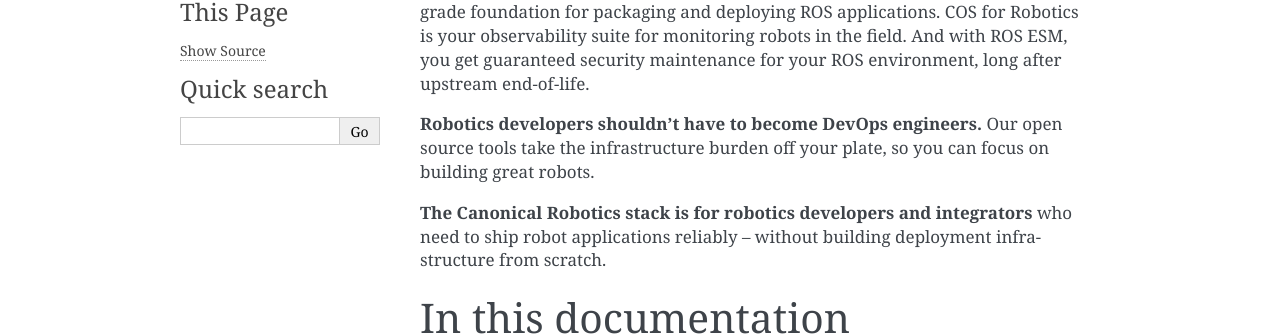
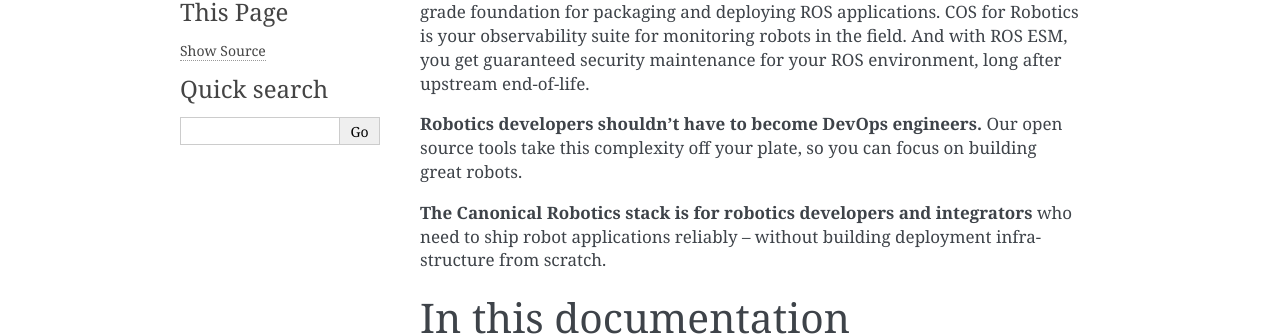
Before and after one commit to canonical/robotics_documentation, a Sphinx documentation site: the page built from docs/index.rst, in a window 1280 px wide. Shown: the part 215-551 px from the top of the page. Built offline with Sphinx 7.4.7, drawn with Linux system fonts in a browser that asks for light colours; pages that are not in the unit, such as notebooks, are missing from menus.

Commit message:
Apply suggestion from @florcabral

```diff
--- a/docs/index.rst
+++ b/docs/index.rst
@@ -14,7 +14,7 @@
 
 **The Canonical Robotics stack is your end-to-end infrastructure, from first build to global fleet.** Ubuntu Core and Snaps give you a reliable, production-grade foundation for packaging and deploying ROS applications. COS for Robotics is your observability suite for monitoring robots in the field. And with ROS ESM, you get guaranteed security maintenance for your ROS environment, long after upstream end-of-life.
 
-**Robotics developers shouldn't have to become DevOps engineers.** Our open source tools take the infrastructure burden off your plate, so you can focus on building great robots.
+**Robotics developers shouldn't have to become DevOps engineers.** Our open source tools take this complexity off your plate, so you can focus on building great robots.
 
 **The Canonical Robotics stack is for robotics developers and integrators** who need to ship robot applications reliably – without building deployment infrastructure from scratch.
 
```
